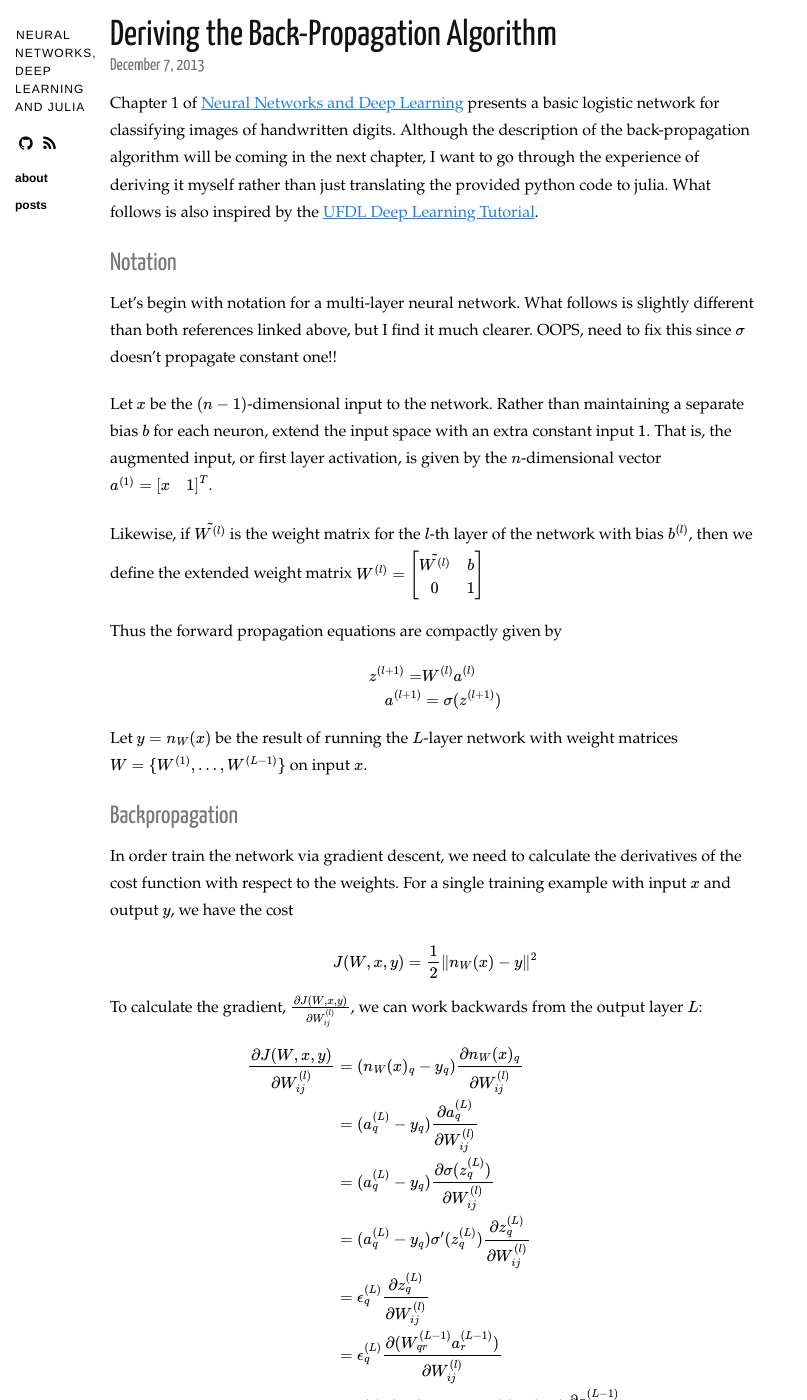
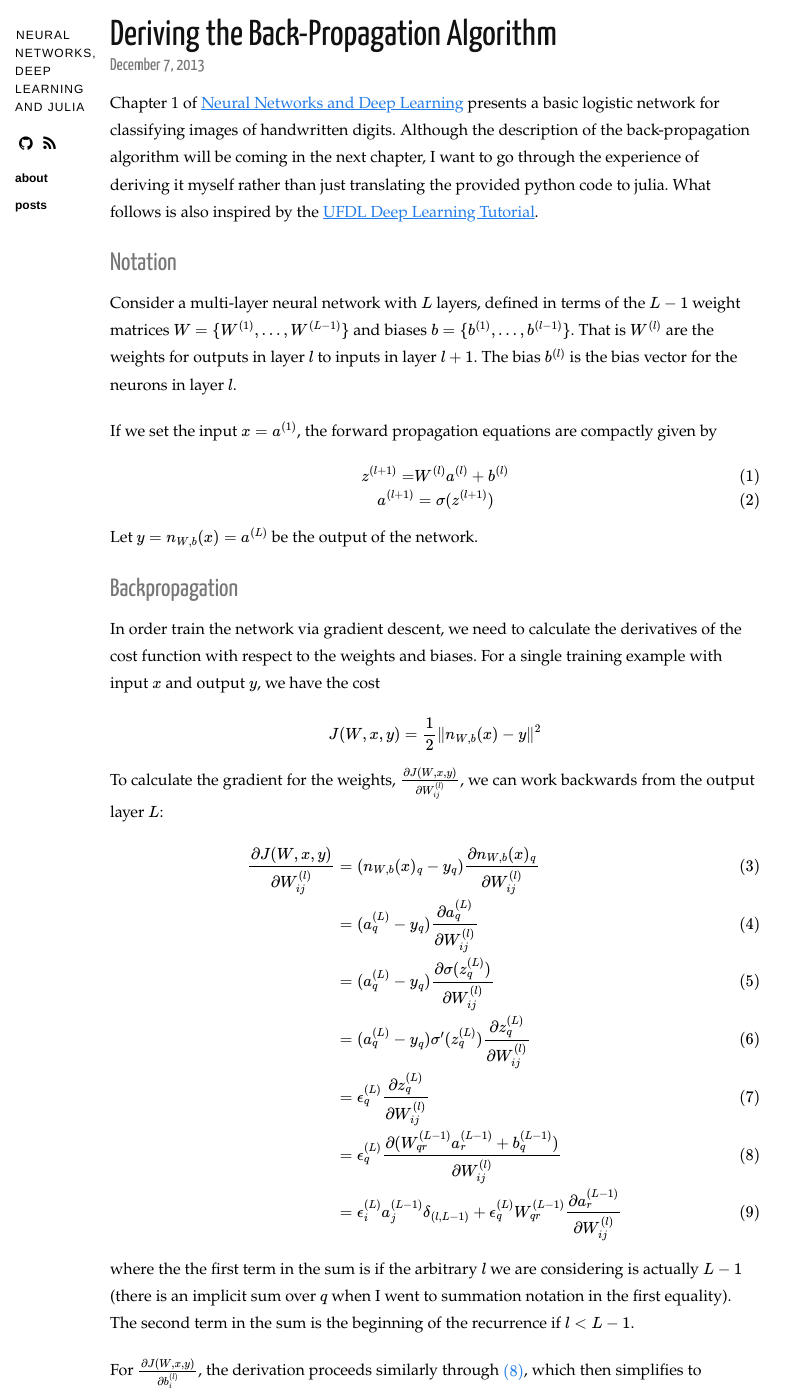
Before and after one commit to bachase/nnadl-julia, a Jekyll site: the page built from _posts/2013-12-07-backprop.markdown, in a window 1280 px wide and 1400 px high. Shown: the whole window, without its empty margins (0-807 px from the left). Built offline with Jekyll 4.4.1, drawn with Linux system fonts in a browser that asks for light colours; nearby versions of some CDN libraries; formulas are drawn with MathJax 3; some of the changed text lies outside the part shown.

Commit message:
auto number equations, fix bad notation

```diff
--- a/_layouts/layout.html
+++ b/_layouts/layout.html
@@ -32,7 +32,8 @@
         displayMath: [ ['$$', '$$'], ["\\[", "\\]"] ],
         processEscapes: true,
         skipTags: ['script', 'noscript', 'style', 'textarea', 'pre', 'code']
-      }
+      },
+      TeX: { equationNumbers: { autoNumber: "AMS" } }
       //,
       //displayAlign: "left",
       //displayIndent: "2em"
--- a/_posts/2013-12-07-backprop.markdown
+++ b/_posts/2013-12-07-backprop.markdown
@@ -6,48 +6,37 @@ category: post
 Chapter 1 of [Neural Networks and Deep Learning](http://neuralnetworksanddeeplearning.com/) presents a basic logistic network for classifying images of handwritten digits.  Although  the description of the back-propagation algorithm will be coming in the next chapter, I want to go through the experience of deriving it myself rather than just translating the provided python code to julia.  What follows is also inspired by the [UFDL Deep Learning Tutorial](http://ufldl.stanford.edu/wiki/index.php/UFLDL_Tutorial).
 
 ### Notation
-Let's begin with notation for a multi-layer neural network.  What follows is slightly different than both references linked above, but I find it much clearer. OOPS, need to fix this since $\sigma$ doesn't propagate constant one!!
+Consider a multi-layer neural network with $L$ layers, defined in terms of the ${L-1}$ weight matrices $$W=\{W^{(1)},\ldots,W^{(L-1)}\}$$ and biases $$b=\{b^{(1)},\ldots,b^{(l-1)}\}$$.  That is $W^{(l)}$ are the weights for outputs in layer $l$ to inputs in layer $l+1$. The bias $b^{(l)}$ is the bias vector for the neurons in layer $l$.
 
-Let $$ x $$ be the $$(n-1)$$-dimensional input to the network. Rather than maintaining a separate bias $$ b $$ for each neuron, extend the input space with an extra constant input $$ 1 $$. That is, the augmented input, or first layer activation, is given by the $$n$$-dimensional vector
-$$ a^{(1)} = \begin{bmatrix} x & 1 \end{bmatrix}^T $$.
-
-Likewise, if $$ \tilde{W^{(l)}}$$ is the weight matrix for the $$l$$-th layer of the network with bias $$ b^{(l)} $$, then
-we define the extended weight matrix
-$$ W^{(l)} = \begin{bmatrix}
-  \tilde{W^{(l)}} & b \cr
-  0 & 1
-\end{bmatrix}$$
-
-
-Thus the forward propagation equations are compactly given by
+If we set the input $$ x = a^{(1)}$$, the forward propagation equations are compactly given by
 
 $$
 \begin{align}
-z^{(l+1)} =& W^{(l)}a^{(l)} \cr
+z^{(l+1)} =& W^{(l)}a^{(l)} + b^{(l)}\cr
  a^{(l+1)} &= \sigma( z^{(l+1)})
 \end{align}
 $$
 
-Let $$ y = n_W(x) $$ be the result of running the $L$-layer network with weight matrices $$W=\{W^{(1)},\ldots,W^{(L-1)}\}$$ on input $$x$$.
+Let $$ y = n_{W,b}(x) = a^{(L)}$$ be the output of the network.
 
 ### Backpropagation
 
-In order train the network via gradient descent, we need to calculate the derivatives of the cost function with respect to the weights.  For a single training example with input $$x$$ and output $$y$$, we have the cost
+In order train the network via gradient descent, we need to calculate the derivatives of the cost function with respect to the weights and biases.  For a single training example with input $$x$$ and output $$y$$, we have the cost
 
 $$
-J(W,x,y) = \frac{1}{2}\lVert n_W(x) - y \rVert^2
+J(W,x,y) = \frac{1}{2}\lVert n_{W,b}(x) - y \rVert^2
 $$
 
-To calculate the gradient, $$ \frac{\partial J(W,x,y)}{\partial W^{(l)}_{ij}} $$, we can work backwards from the output layer $$L$$:
+To calculate the gradient for the weights, $$ \frac{\partial J(W,x,y)}{\partial W^{(l)}_{ij}} $$, we can work backwards from the output layer $$L$$:
 
 $$
 \begin{align}
-\frac{\partial J(W,x,y)}{\partial W^{(l)}_{ij}} &= (n_W(x)_q - y_q) \frac{\partial n_W(x)_q}{\partial W^{(l)}_{ij}}\\
+\frac{\partial J(W,x,y)}{\partial W^{(l)}_{ij}} &= (n_{W,b}(x)_q - y_q) \frac{\partial n_{W,b}(x)_q}{\partial W^{(l)}_{ij}}\\
 &=(a^{(L)}_q - y_q)\frac{\partial a_q^{(L)}}{\partial W^{(l)}_{ij}}\\
 &=(a^{(L)}_q - y_q)\frac{\partial \sigma(z^{(L)}_q)}{\partial W^{(l)}_{ij}}\\
 &=(a^{(L)}_q - y_q)\sigma'(z^{(L)}_q)\frac{\partial z^{(L)}_q}{\partial W^{(l)}_{ij}}\\
 &=\epsilon_q^{(L)}\frac{\partial z^{(L)}_q}{\partial W^{(l)}_{ij}}\\
-&=\epsilon_q^{(L)}\frac{\partial (W^{(L-1)}_{qr}a_r^{(L-1)})}{\partial W^{(l)}_{ij}}\\
+&=\epsilon_q^{(L)}\frac{\partial (W^{(L-1)}_{qr}a_r^{(L-1)} + b_q^{(L-1)})}{\partial W^{(l)}_{ij}} \label{eq:gen}\\
 &=\epsilon_i^{(L)}a_j^{(L-1)}\delta_{(l,L-1)}
 + \epsilon_q^{(L)}W^{(L-1)}_{qr}\frac{\partial a_r^{(L-1)}}{\partial W^{(l)}_{ij}}
 \end{align}
@@ -55,15 +44,26 @@ $$
 
 where the the first term in the sum is if the arbitrary $l$ we are considering is actually $L-1$ (there is an implicit sum over $q$ when I went to summation notation in the first equality).  The second term in the sum is the beginning of the recurrence if $l < L-1$.
 
+For $$ \frac{\partial J(W,x,y)}{\partial b_i^{(l)}} $$, the derivation proceeds similarly through \eqref{eq:gen}, which then simplifies to
+
+$$
+\begin{align}
+\frac{\partial J(W,x,y)}{\partial b_i^{(l)}} &= \epsilon_i^{(L)}\delta_{(l,L-1)} + \epsilon_q^{(l)}W^{(L-1)}_{qr}\frac{\partial a_r^{(L-1)}}{\partial b_i^{(l)}}
+\end{align}
+$$
+
 More compactly
 
 $$
 \begin{align}
 \frac{\partial J(W,x,y)}{\partial W^{(l)}_{ij}} &= a_j^{(l)}\epsilon_i^{(l+1)}\\
+\frac{\partial J(W,x,y)}{\partial b^{(l)}_{i}} &= \epsilon_i^{(l+1)}\\
 \epsilon_i^{(l)} & = \epsilon_q^{(l+1)}W^{(l)}_{qi}\sigma'(z_i^{(l)})\\
 \epsilon_i^{(L)} & = (a^{(L)}_i - y_i)\sigma'(z^{(L)}_i)
 \end{align}
 $$
 
 ### Future Notes
-It seems worth adding the regularization described in  the [UFDL Notes](http://ufldl.stanford.edu/wiki/index.php/Backpropagation_Algorithm).  It also sounds like more sophisticated conjugate gradient or BFGS aren't worth pursing for now  [LeCun et. al, Efficient Backprop](http://yann.lecun.com/exdb/publis/pdf/lecun-98b.pdf).
+
+1. It seems worth adding the regularization described in the [UFDL Notes](http://ufldl.stanford.edu/wiki/index.php/Backpropagation_Algorithm).
+2. More sophisticated conjugate gradient or BFGS aren't worth pursing for now  [LeCun et. al, Efficient Backprop](http://yann.lecun.com/exdb/publis/pdf/lecun-98b.pdf).
```
